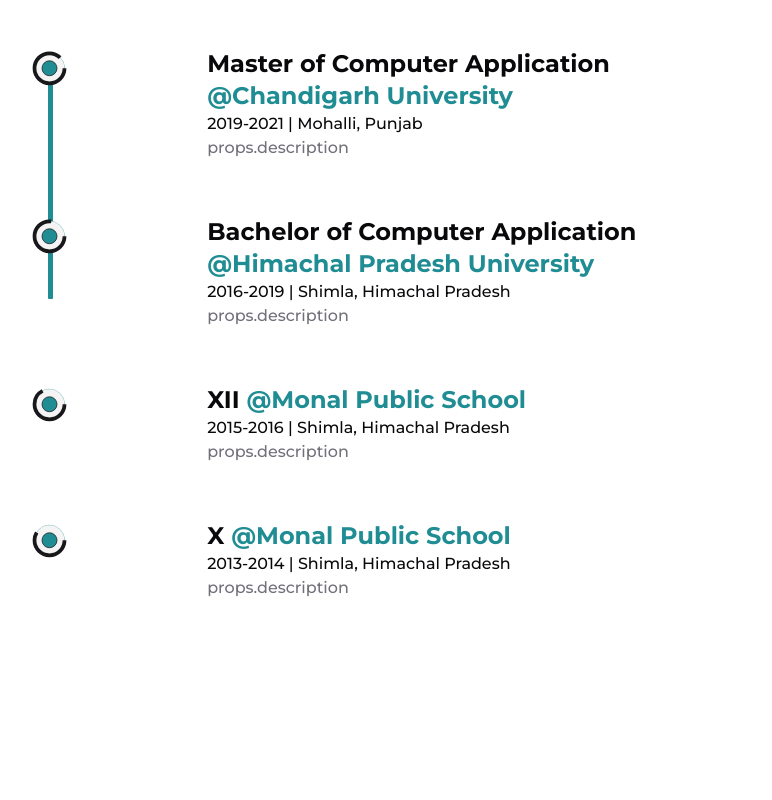
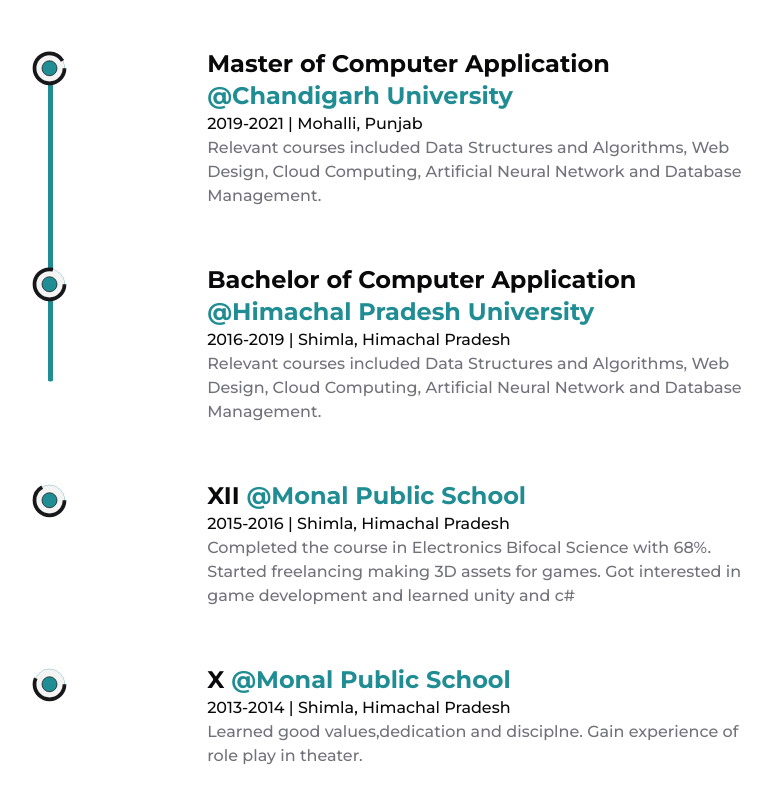
Before and after one commit to mechanicm56/portfolio, a Next.js app: page /about in a window 1280 px wide. Shown: the part 1680-2480 px from the top of the page, without its empty margins (180-952 px from the left). Built offline with nearby package versions, Linux system fonts and the light colour scheme.

Commit message:
description fixed

```diff
--- a/src/components/experience/experience-showcase-list-item.tsx
+++ b/src/components/experience/experience-showcase-list-item.tsx
@@ -80,7 +80,7 @@
 
         {typeof props.description == "string" ? (
           <p className="text-sm font-medium text-muted-foreground xs:text-base">
-            props.description
+            {props.description}
           </p>
         ) : (
           <ul>
```
